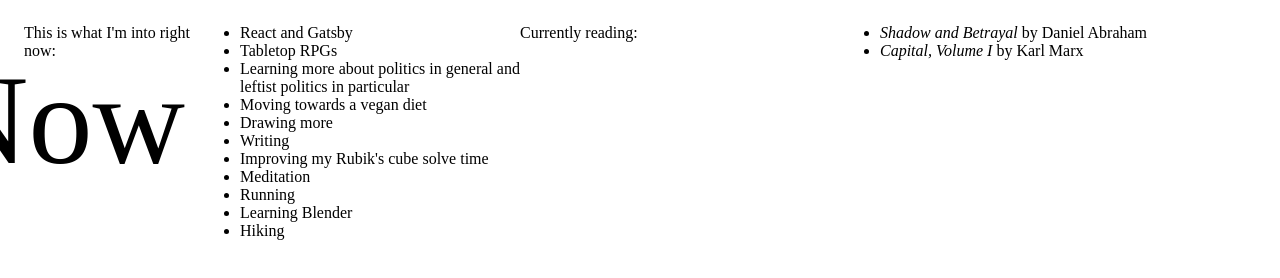
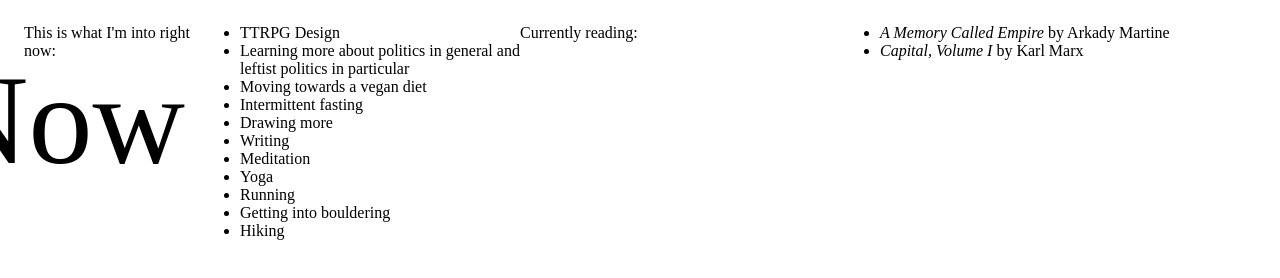
Before and after one commit to lgrqvst/lgrqvst.com, a Gatsby site: page /now/ in a window 1280 px wide. Built offline with nearby package versions, Linux system fonts and the light colour scheme; Gatsby itself is replaced by a stand-in of ours; a web font is replaced by a local one.

Commit message:
Update now page

```diff
--- a/content/pages/now/index.mdx
+++ b/content/pages/now/index.mdx
@@ -9,19 +9,19 @@ headerImgCreditLink:
 
 This is what I'm into right now:
 
-- React and Gatsby
-- Tabletop RPGs
+- TTRPG Design
 - Learning more about politics in general and leftist politics in particular
 - Moving towards a vegan diet
+- Intermittent fasting
 - Drawing more
 - Writing
-- Improving my Rubik's cube solve time
 - Meditation
+- Yoga
 - Running
-- Learning Blender
+- Getting into bouldering
 - Hiking
 
 Currently reading:
 
-- _Shadow and Betrayal_ by Daniel Abraham
+- _A Memory Called Empire_ by Arkady Martine
 - _Capital, Volume I_ by Karl Marx
```
